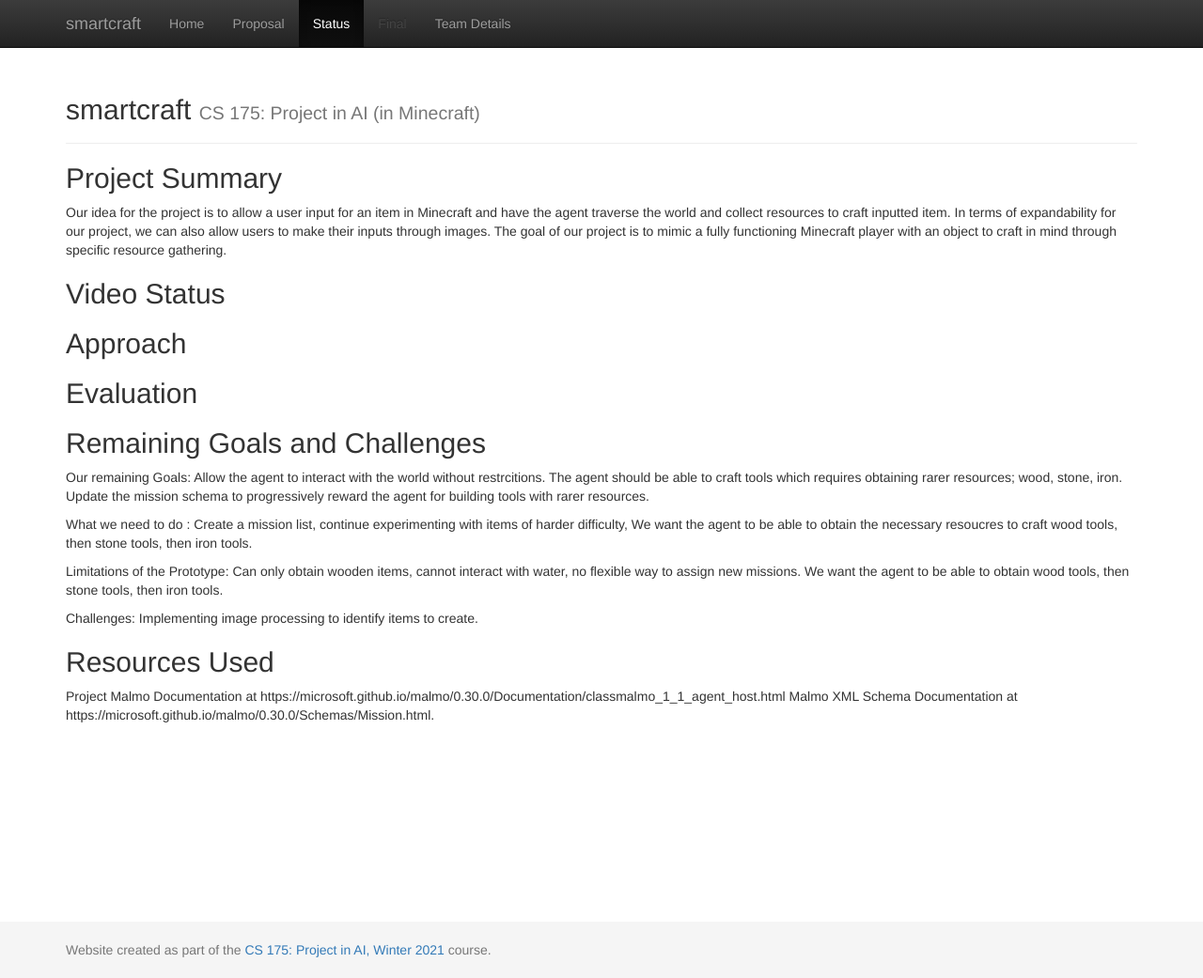
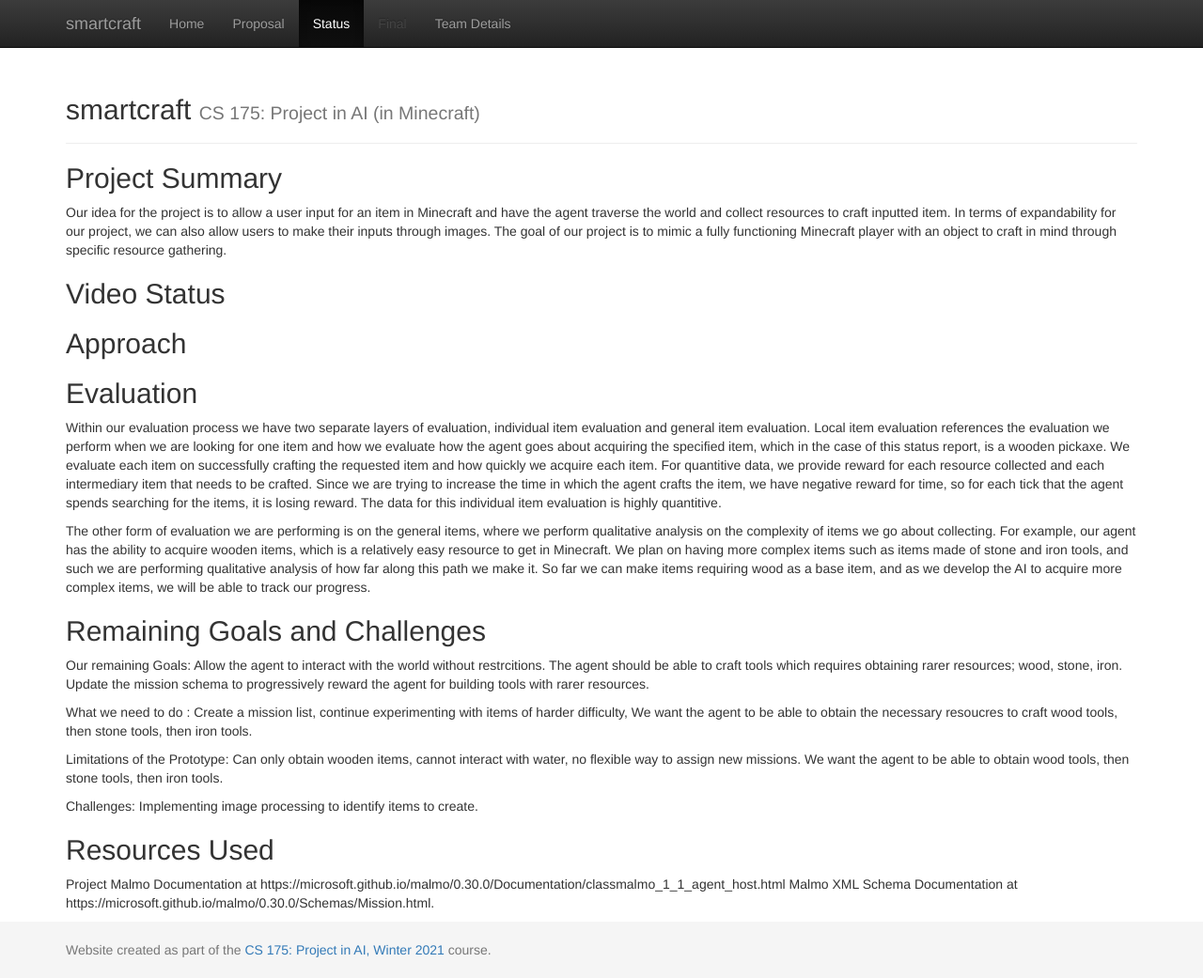
Before and after one commit to parth-parekh/CS175, a Jekyll site: the page built from docs/status.md, in a window 1280 px wide and 1041 px high. Shown: the whole window at 94% size. Built offline with Jekyll 4.4.1, drawn with Linux system fonts in a browser that asks for light colours.

Commit message:
Update status.md

```diff
--- a/docs/status.md
+++ b/docs/status.md
@@ -9,6 +9,9 @@
 ## Approach
 
 ## Evaluation
+Within our evaluation process we have two separate layers of evaluation, individual item evaluation and general item evaluation. Local item evaluation references the evaluation we perform when we are looking for one item and how we evaluate how the agent goes about acquiring the specified item, which in the case of this status report, is a wooden pickaxe. We evaluate each item on successfully crafting the requested item and how quickly we acquire each item. For quantitive data, we provide reward for each resource collected and each intermediary item that needs to be crafted. Since we are trying to increase the time in which the agent crafts the item, we have negative reward for time, so for each tick that the agent spends searching for the items, it is losing reward. The data for this individual item evaluation is highly quantitive.
+
+The other form of evaluation we are performing is on the general items, where we perform qualitative analysis on the complexity of items we go about collecting. For example, our agent has the ability to acquire wooden items, which is a relatively easy resource to get in Minecraft. We plan on having more complex items such as items made of stone and iron tools, and such we are performing qualitative analysis of how far along this path we make it. So far we can make items requiring wood as a base item, and as we develop the AI to acquire more complex items, we will be able to track our progress.
 
 ## Remaining Goals and Challenges
 Our remaining
```
